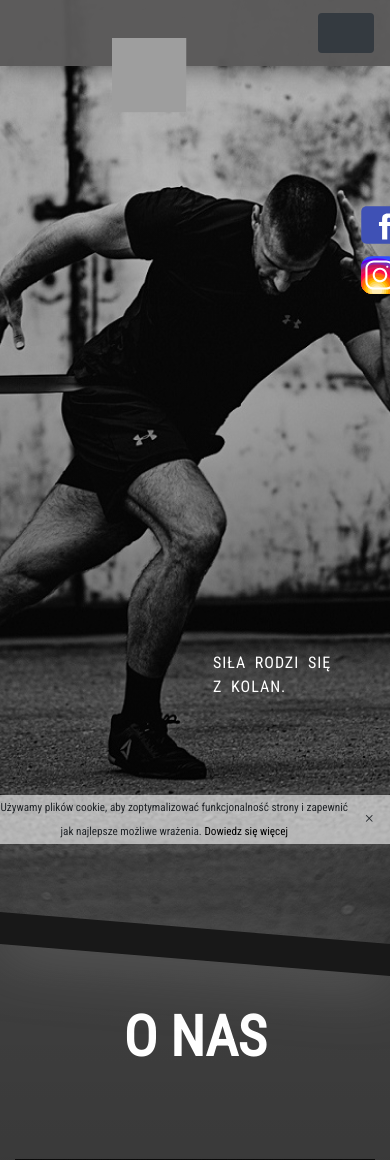
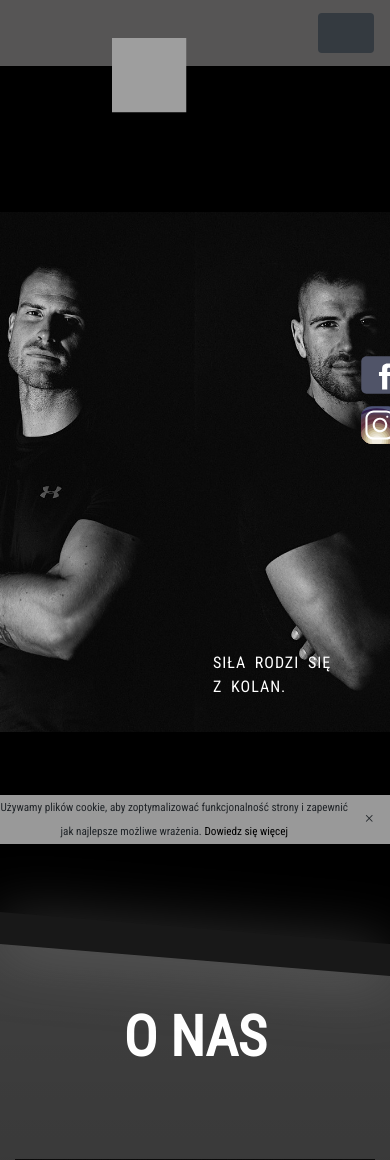
Before and after one commit to webyou-pl/BTeam_rev2, a PHP site: page / in a window 390 px wide. Shown: the top 1160 px of the page. Run offline with PHP 8.4, Linux system fonts and the light colour scheme; some libraries are stand-ins or nearby versions; some web fonts are replaced; grey boxes are pictures that could not be loaded.

Commit message:
RWD background poprawki

```diff
--- a/index.php
+++ b/index.php
@@ -19,12 +19,12 @@
 
             <div class="main_photo" id="slider">
                 <ul>
-                    <li  class="one show mySlides" ></li>
-                    <li class="two show mySlides" ></li>
+                    <!-- <li  class="one show mySlides" ></li> -->
+                    <!-- <li class="two show mySlides" ></li> -->
                     <li class="three show mySlides" ></li>
-                    <li class="four show mySlides" ></li>
-                    <li class="five show mySlides" ></li>
-                    <li class="six show mySlides" ></li>
+                    <!-- <li class="four show mySlides" ></li> -->
+                    <!-- <li class="five show mySlides" ></li> -->
+                    <!-- <li class="six show mySlides" ></li> -->
 
                 </ul>
 
--- a/scss/base/base.scss
+++ b/scss/base/base.scss
@@ -23,9 +23,10 @@
 
 #socialMedia-fix {
 	position: fixed;
-	top: 200px;
+	top: 350px;
 	right: -15px;
-
+	filter: grayscale(80%);
+	z-index: 11;
 	.fixedFb,
 	.fixedIn {
 		height: 50px;
--- a/scss/pages/mainview.scss
+++ b/scss/pages/mainview.scss
@@ -33,8 +33,8 @@
         }
         .three{
             background-image:url("../images/backgrounds/main/3.jpg");
-            @media (min-width: 282px) and (max-width: 767.98px) {
-               background-size: 150%;
+            @media (min-width: 282px) and (max-width: 576px) {
+               background-size: 200%;
             }
         }
         .four{
```
Also changed, not shown: build/main.css.
